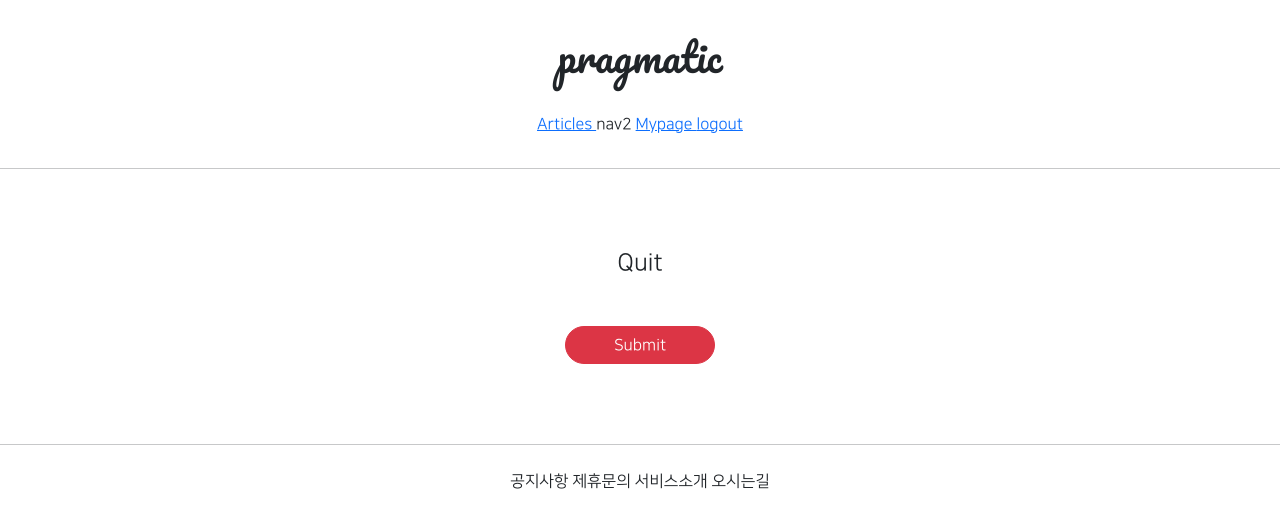
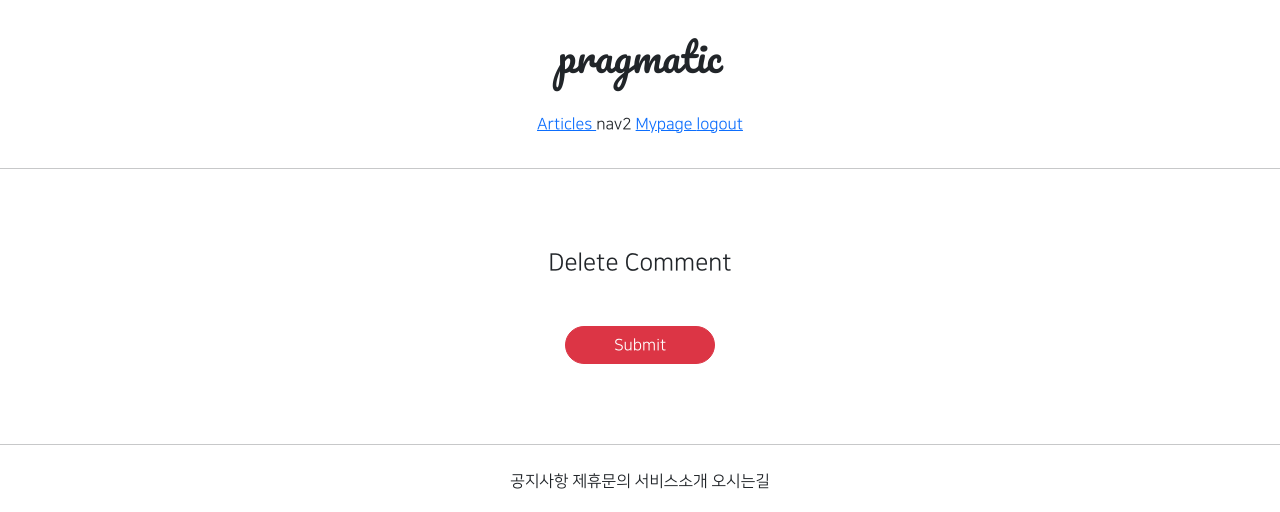
Before and after one commit to 66news99/bbqqweb, a Django app: page /accounts/delete/1 in a window 1280 px wide. Shown: the top 512 px of the page. Run offline with Django 3.2, Linux system fonts and the light colour scheme; the visitor is signed in with stand-in values (Sample User, id 1); data comes from the database, SQL or seed files in the repository; parts of the project's set-up code (start-up, migrations or seed data) failed here and were passed over; some libraries are stand-ins or nearby versions.

Commit message:
8/10 3ban class commit 6

```diff
--- a/accountapp/templates/accountapp/delete.html
+++ b/accountapp/templates/accountapp/delete.html
@@ -4,13 +4,14 @@
 
     <div class="text-center mw-500 m-auto">
         <div class="m-5">
-            <h4>Quit</h4>
+            <h4>Delete Comment</h4>
         </div>
         <div>
-            <form action = "{%  url 'accountapp:delete' pk=target_user.pk %}" method = "post">
+            <form action = "{%  url 'commentapp:delete' pk=target_comment.pk %}" method = "post">
                 {% csrf_token %}
                 <div class="m-5">
-                <input type = "submit" class = "btn btn-danger rounded-pill px-5">
+                    <input type = "submit"
+                           class = "btn btn-danger rounded-pill px-5">
                 </div>
             </form>
         </div>
--- a/commentapp/urls.py
+++ b/commentapp/urls.py
@@ -1,9 +1,11 @@
 from django.urls import path
 
-from commentapp.views import CommentCreateView
+from commentapp.views import CommentCreateView, CommentDeleteView
 
 app_name = 'commentapp'
 
+
 urlpatterns = [
     path('create/', CommentCreateView.as_view(), name='create'),
+    path('delete/<int:pk>', CommentDeleteView.as_view(), name='delete'),
 ]
```
Also changed, not shown: commentapp/views.py (+10 -1 lines).
